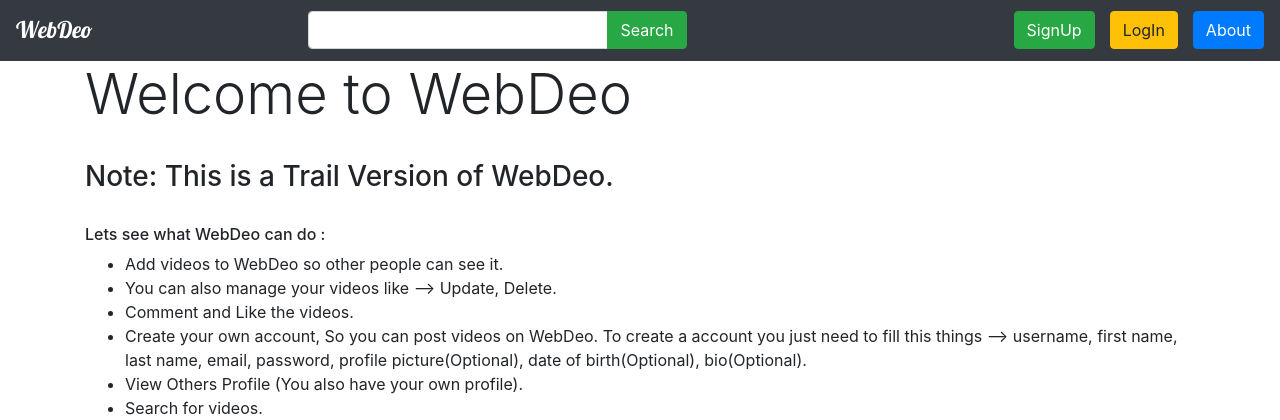
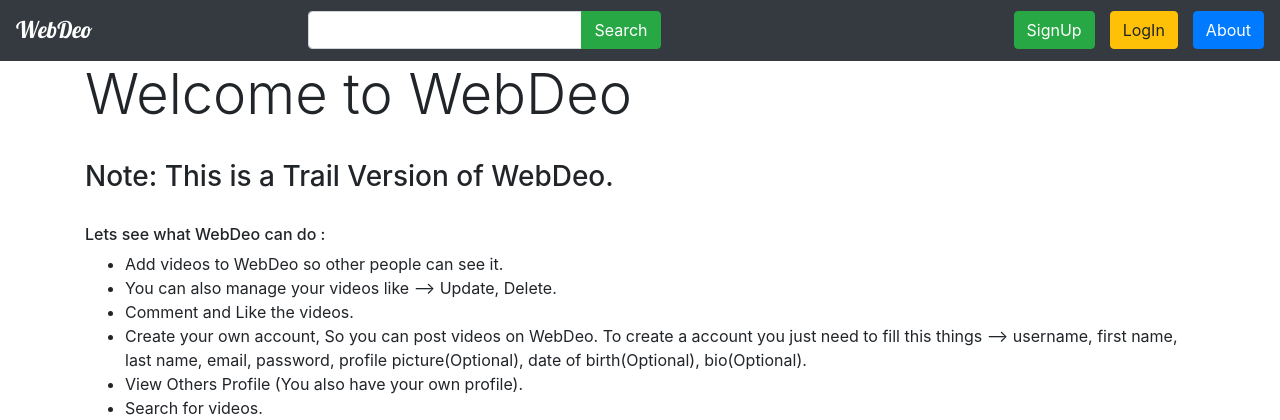
Before and after one commit to shreyasghansawant/WebDeo, a Django app: page /about/ in a window 1280 px wide. Shown: the top 420 px of the page. Run offline with Django 3.2, Linux system fonts and the light colour scheme; some libraries are stand-ins or nearby versions.

Commit message:
Update base.html

```diff
--- a/videos/templates/videos/base.html
+++ b/videos/templates/videos/base.html
@@ -10,7 +10,7 @@
 	<link href="https://fonts.googleapis.com/css?family=Lobster" rel="stylesheet">
 </head>
 <body>
-    <nav class="navbar navbar-expand-lg navbar-dark bg-dark">
+    <nav class="navbar navbar-expand-md navbar-dark bg-dark">
         <div class="navbar-header">
             <a href="{% url 'videos:index' %}" class="navbar-brand" style="font-family: 'Lobster', cursive; font-size:23px;">WebDeo</a>
         </div>
@@ -19,10 +19,10 @@
         </button>
         <div class="navbar-collapse collapse" id="this">
 			<ul class="navbar-nav mr-auto">
-				<li class="nav-item" style="margin-left:200px;">
+				<li class="nav-item" style="margin-left:200px; margin-right:15px;">
 					<form action="{% url 'videos:search' %}" method="get">
 						<div class="input-group">
-							<input type="text" name="s_text" class="form-control" style="width:300px;">
+							<input type="text" name="s_text" class="form-control">
 							<div class="input-group-append">
 								<button type="submit" class="btn btn-success">Search</button>
 							</div>
```
